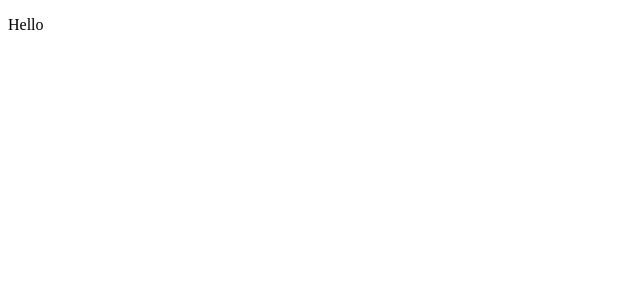
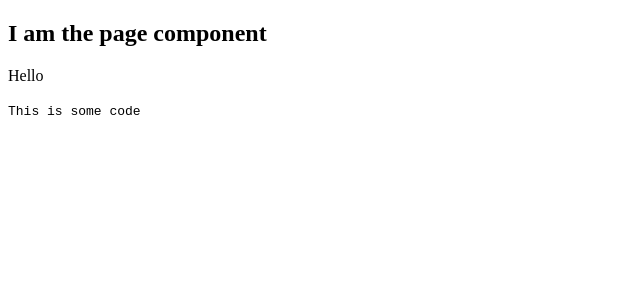
Before and after one commit to wolf-math/advanced-react, a Next.js app in the folder sick-fits/frontend/: page / in a window 1280 px wide. Shown: the top 300 px of the page, without its empty margins (0-640 px from the left). Built offline with nearby package versions, Linux system fonts and the light colour scheme.

Commit message:
app and document

```diff
--- /dev/null
+++ b/sick-fits/frontend/components/Page.js
@@ -0,0 +1,14 @@
+import PropTypes from 'prop-types';
+
+export default function Page({ children }) {
+  return (
+    <div>
+      <h2>I am the page component</h2>
+      {children}
+    </div>
+  );
+}
+
+Page.PropTypes = {
+  children: PropTypes.arrayOf(PropTypes.node),
+};
--- /dev/null
+++ b/sick-fits/frontend/pages/_app.js
@@ -0,0 +1,9 @@
+import Page from '../components/Page';
+
+export default function MyApp({ Component, pageProps }) {
+  return (
+    <Page>
+      <Component {...pageProps} />
+    </Page>
+  );
+}
--- /dev/null
+++ b/sick-fits/frontend/pages/_document.js
@@ -0,0 +1,15 @@
+import Document, { Html, Head, NextScript, Main } from 'next/document';
+
+export default class MyDocument extends Document {
+  render() {
+    return (
+      <Html lang="en">
+        <Head></Head>
+        <body>
+          <Main />
+          <NextScript />
+        </body>
+      </Html>
+    );
+  }
+}
--- a/sick-fits/frontend/pages/account.js
+++ b/sick-fits/frontend/pages/account.js
@@ -1,7 +1,7 @@
 export default function Account() {
   return (
     <div>
-      <p>Hello</p>
+      <p>Account</p>
     </div>
   );
 }
--- a/sick-fits/frontend/pages/index.js
+++ b/sick-fits/frontend/pages/index.js
@@ -2,6 +2,7 @@
   return (
     <div>
       <p>Hello</p>
+      <code>This is some code</code>
     </div>
   );
 }
```
Also changed, not shown: 1 other file (tests, documents, lock files or other folders).
